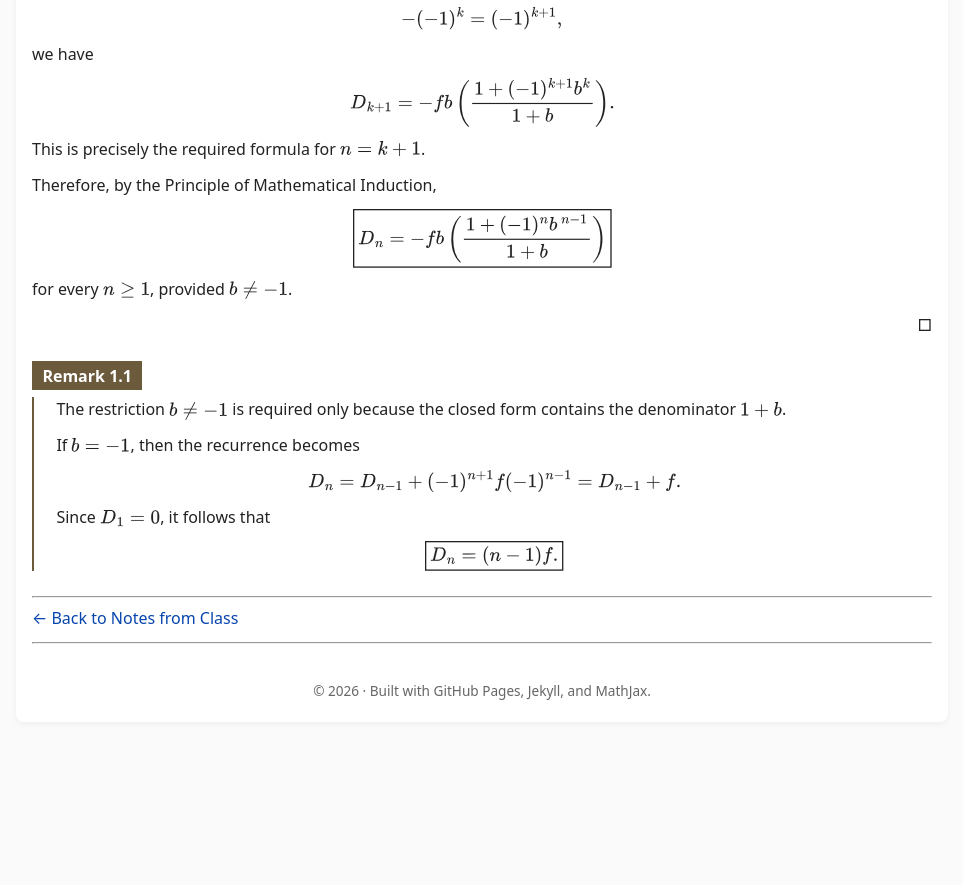
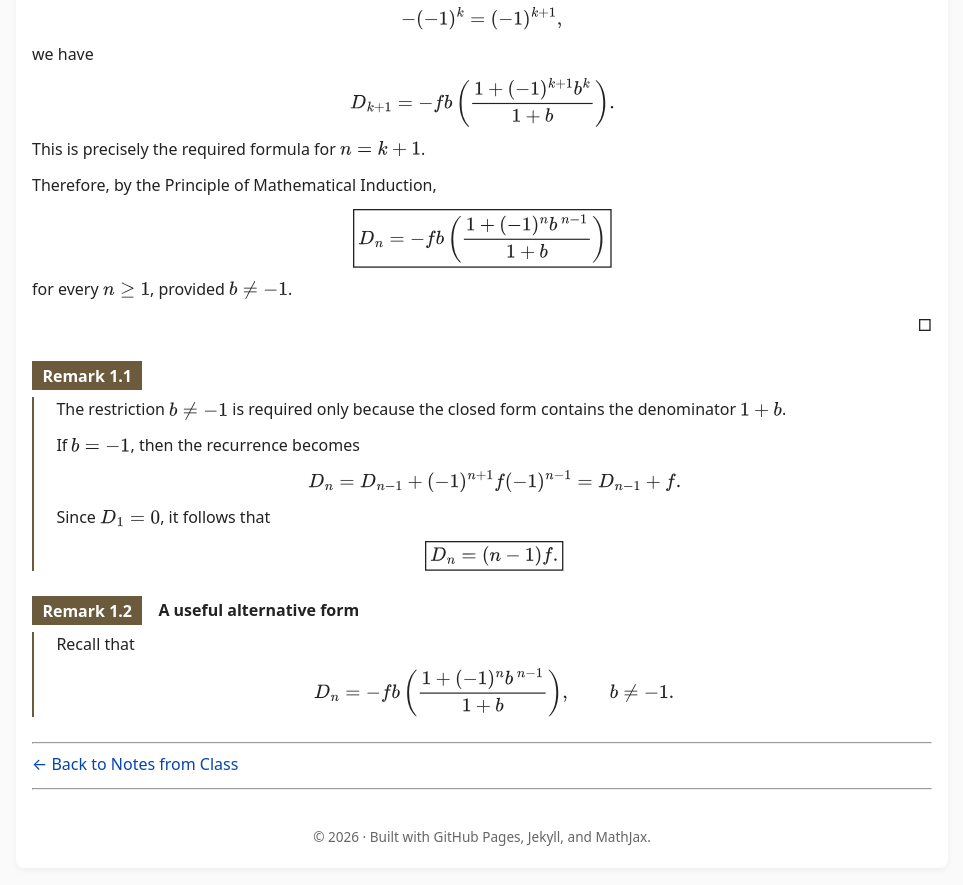
Before and after one commit to SaleemKamaludin/SaleemKamaludin.github.io, a Jekyll site: the page built from courses/math-2276/notes-from-class/lecture-2/index.md, in a window 1280 px wide and 900 px high, scrolled down 8777 px. Shown: the top 885 px of the window, without its empty margins (158-1121 px from the left). Built offline with Jekyll 4.4.1, drawn with Linux system fonts in a browser that asks for light colours; before the commit the page ends 9531 px from its top, so only the background shows below that.

Commit message:
Add alternative form remark to Lecture 2

```diff
--- a/courses/math-2276/notes-from-class/lecture-2/index.md
+++ b/courses/math-2276/notes-from-class/lecture-2/index.md
@@ -1274,6 +1274,39 @@ D_n
 
 </div>
 
+<div id="remark-alternative-form" class="math-env remark">
+
+  <div class="math-env-heading">
+    <span class="math-env-tag">Remark 1.2</span>
+
+    <span class="math-env-title">
+      A useful alternative form
+    </span>
+  </div>
+
+  <div class="math-env-body">
+
+    <p>
+      Recall that
+    </p>
+
+    <div class="display-math">
+
+    \[
+    D_n
+    =
+    -fb\left(
+    \frac{1+(-1)^n b^{\,n-1}}{1+b}
+    \right),
+    \qquad b\neq -1.
+    \]
+
+    </div>
+
+  </div>
+
+</div>
+
 ---
 
 [← Back to Notes from Class]({{ '/courses/math-2276/notes-from-class/' | relative_url }})
```
